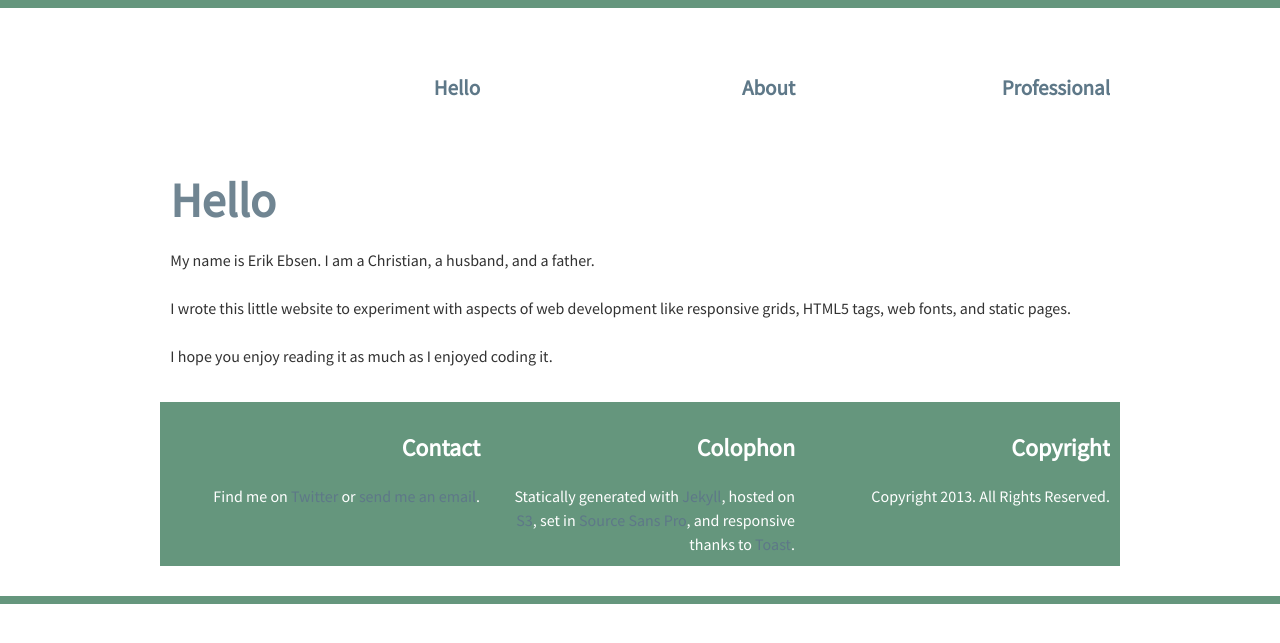
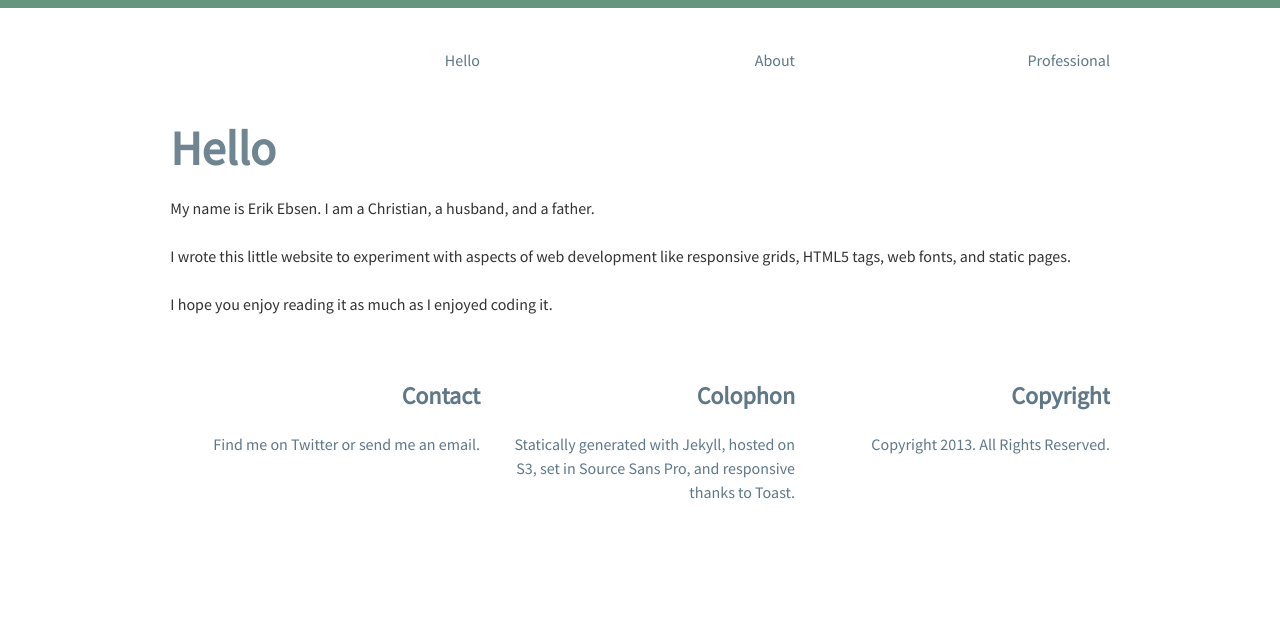
Before and after one commit to ebsen/ebsen.me, a Jekyll site: the page built from index.html, in a window 1280 px wide. Shown: the top 643 px of the page. Built offline with Jekyll 4.4.1, drawn with Linux system fonts in a browser that asks for light colours.

Commit message:
Tweaks to color, layout

```diff
--- a/_layouts/default.html
+++ b/_layouts/default.html
@@ -15,10 +15,10 @@
   <div class="top-bar"></div>
   <header class="wrap">
     <ul class="grids">
-      <li class="grid-4"><a href="/"><h4>Hello</h4></a></li>
-      <li class="grid-4"><a href="/about"><h4>About</h4></a></li>
+      <li class="grid-4"><a href="/">Hello</a></li>
+      <li class="grid-4"><a href="/about">About</a></li>
       <!-- <li class="grid-2"><a href="blog.html">Blog</a></li> -->
-			<li class="grid-4"><a href="/professional"><h4>Professional</h4></a></li>
+			<li class="grid-4"><a href="/professional">Professional</a></li>
     </ul>
   </header>
 
@@ -32,15 +32,32 @@
   <!-- Footer -->
   <footer class="wrap">
     <ul class="grids">
-				<li class="grid-one-third"><h3>Contact</h3>
-								Find me on <a href="https://twitter.com/eriklebsen/">Twitter</a> or <a href="mailto:erik.ebsen@me.com">send me an email</a>.</li>
-				<li class="grid-one-third"><h3>Colophon</h3>
-								Statically generated with <a href="http://jekyllrb.com">Jekyll</a>, hosted on <a href="http://aws.amazon.com/s3/">S3</a>, set in <a href="https://github.com/adobe/Source-Sans-Pro">Source Sans Pro</a>, and responsive thanks to <a href="http://daneden.me/toast/">Toast</a>.</li>
-				<li class="grid-one-third"><h3>Copyright</h3>
-								Copyright 2013. All Rights Reserved.</li>
+				<li class="grid-one-third">
+					<h3>
+						Contact
+					</h3>
+					<p>
+						Find me on <a href="https://twitter.com/eriklebsen/">Twitter</a> or <a href="mailto:erik.ebsen@me.com">send me an email</a>.
+					</p>
+				</li>
+				<li class="grid-one-third">
+					<h3>
+						Colophon
+					</h3>
+					<p>
+						Statically generated with <a href="http://jekyllrb.com">Jekyll</a>, hosted on <a href="http://aws.amazon.com/s3/">S3</a>, set in <a href="https://github.com/adobe/Source-Sans-Pro">Source Sans Pro</a>, and responsive thanks to <a href="http://daneden.me/toast/">Toast</a>.
+					</p>
+				</li>
+				<li class="grid-one-third">
+					<h3>
+						Copyright
+					</h3>
+					<p>
+						Copyright 2013. All Rights Reserved.
+					</p>
+				</li>
 		</ul>
   </footer>
-	<div class="bottom-bar"></div>
 
 </body>
 </html>
--- a/css/colors.css
+++ b/css/colors.css
@@ -20,8 +20,8 @@
   /*color: #D5B690 !important;*/
 /*}*/
 footer {
-  color: white; /* #5E7888 */
-	background-color: #65967D;
+  color: #5E7888; /* #5E7888, white */
+/*	background-color: #65967D;*/
 }
 .top-bar, .bottom-bar {
   background-color: #65967D;
```
